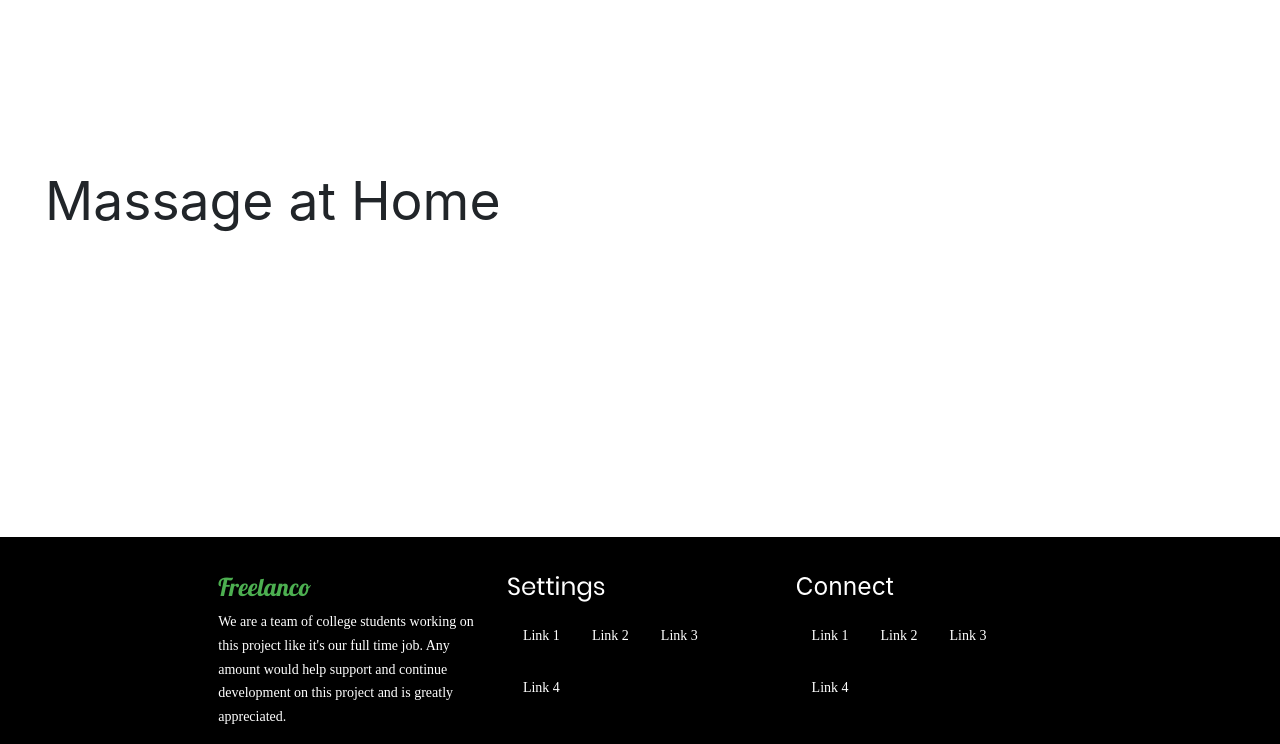
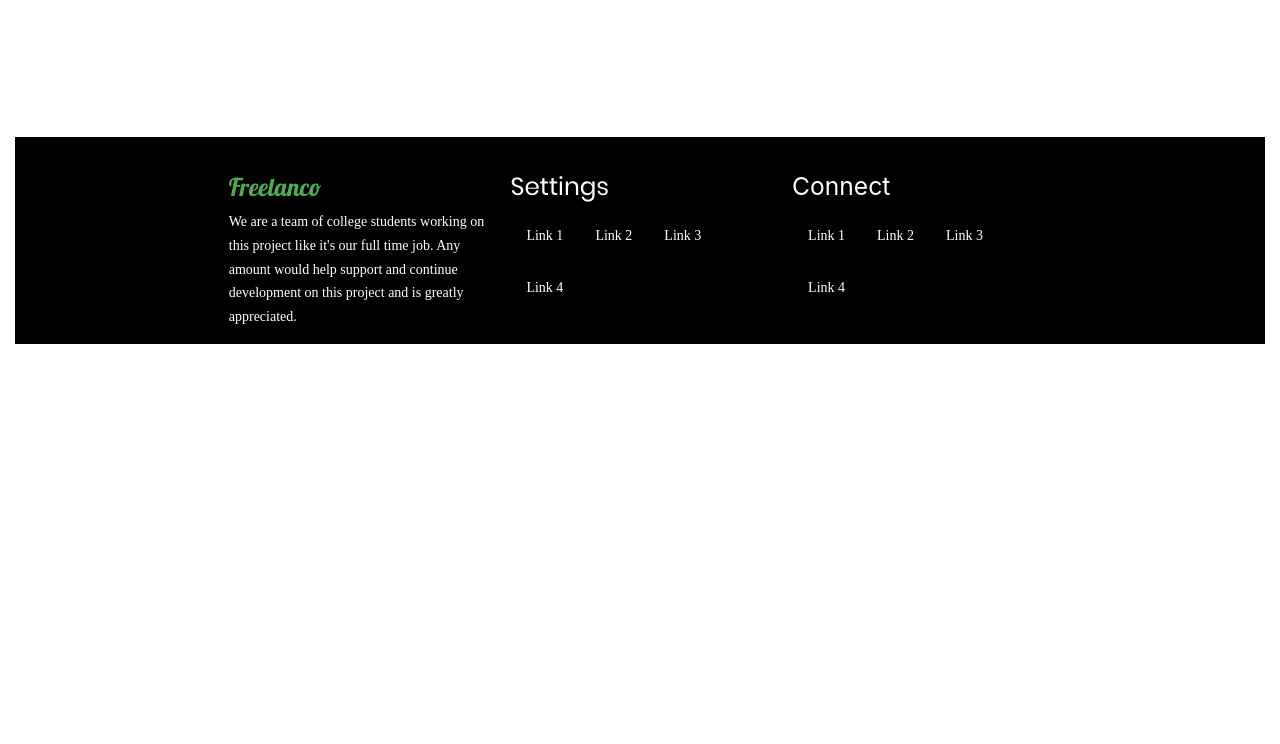
Before and after one commit to CruxBox/Freelanco, a Django app: page / in a window 1280 px wide. Shown: the part 2717-3461 px from the top of the page. After the commit the page ends 3061 px from the top, so only its background shows below. Run offline with Django 3.2, Linux system fonts and the light colour scheme; some libraries are stand-ins or nearby versions; some web fonts are replaced.

Commit message:
Did Nothing

```diff
--- a/backend/freelanco/static/css/home.css
+++ b/backend/freelanco/static/css/home.css
@@ -123,6 +123,10 @@
   padding-top: 150px;
 }
 
+.about.no-margin-top{
+  font-family: 'Poppins';
+}
+
 .no-margin-top {
  font-family: 'Lobster',sans-serif;
  color: #111;
--- a/backend/freelanco/templates/temp/home.html
+++ b/backend/freelanco/templates/temp/home.html
@@ -339,34 +339,8 @@
         <span class="sr-only">Next</span>
       </a>
         </div>
-        <div id="carousel-example-3" class="carousel slide" data-ride="carousel">
-            <h2>&nbsp;&nbsp;Massage at Home</h2>
-          <div class="carousel-inner row w-100 mx-auto" role="listbox">
 
-              <div class="carousel-item col-12 col-sm-6 col-md-4 col-lg-3 active">
-          <img src="{% static "assets/carousel/carousel/img/massage/1.jpg"%}" class="img-fluid mx-auto d-block" alt="img1">
-          <p>Massage for Men</p>
 
-        </div>
-        <div class="carousel-item col-12 col-sm-6 col-md-4 col-lg-3">
-          <img src="{% static "assets/carousel/carousel/img/massage/2.jpg"%}" class="img-fluid mx-auto d-block" alt="img2">
-          <p>Massage for Women</p>
-        </div>
-        <div class="carousel-item col-12 col-sm-6 col-md-4 col-lg-3">
-          <img src="{% static "assets/carousel/carousel/img/massage/3.jpg"%}" class="img-fluid mx-auto d-block" alt="img3">
-          <p>Men's Haircut & Grooming</p>
-        </div>
-          </div>
-          <a class="carousel-control-prev" href="#carousel-example-3" role="button" data-slide="prev">
-        <span class="carousel-control-prev-icon" aria-hidden="true"></span>
-        <span class="sr-only">Previous</span>
-      </a>
-      <a class="carousel-control-next" href="#carousel-example-3" role="button" data-slide="next">
-        <span class="carousel-control-next-icon" aria-hidden="true"></span>
-        <span class="sr-only">Next</span>
-      </a>
-        </div>
-      </div>
 
   <div style='background-color: black;color: white;'>
     <footer class="page-footer black" >
```
